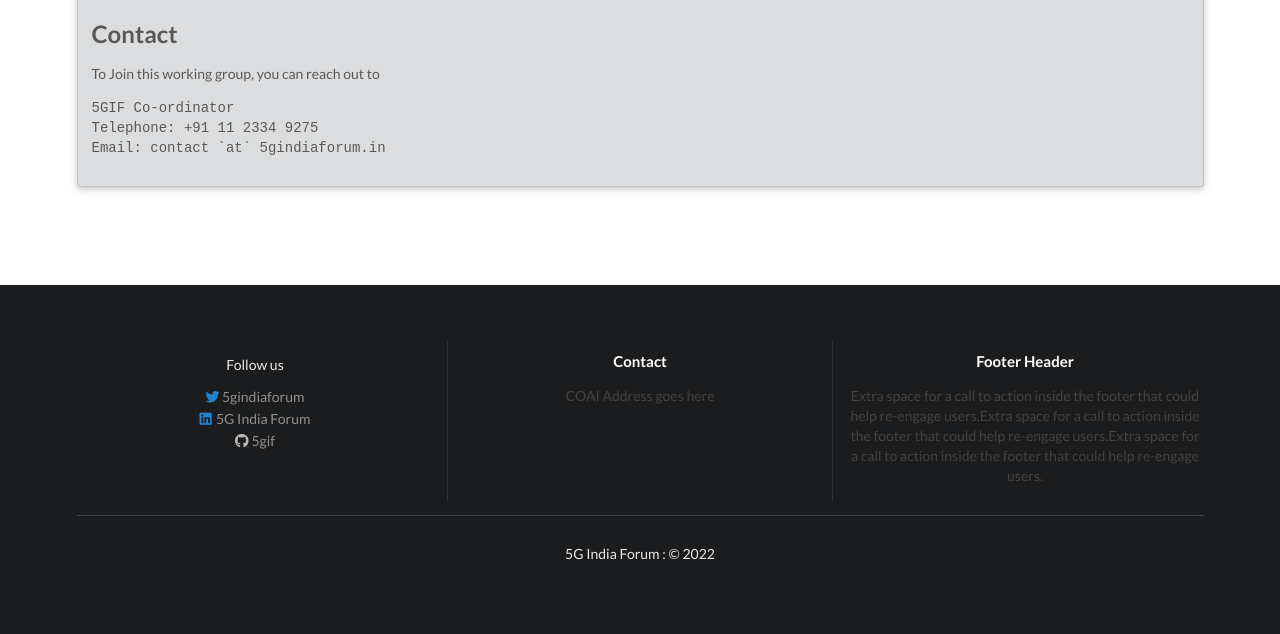
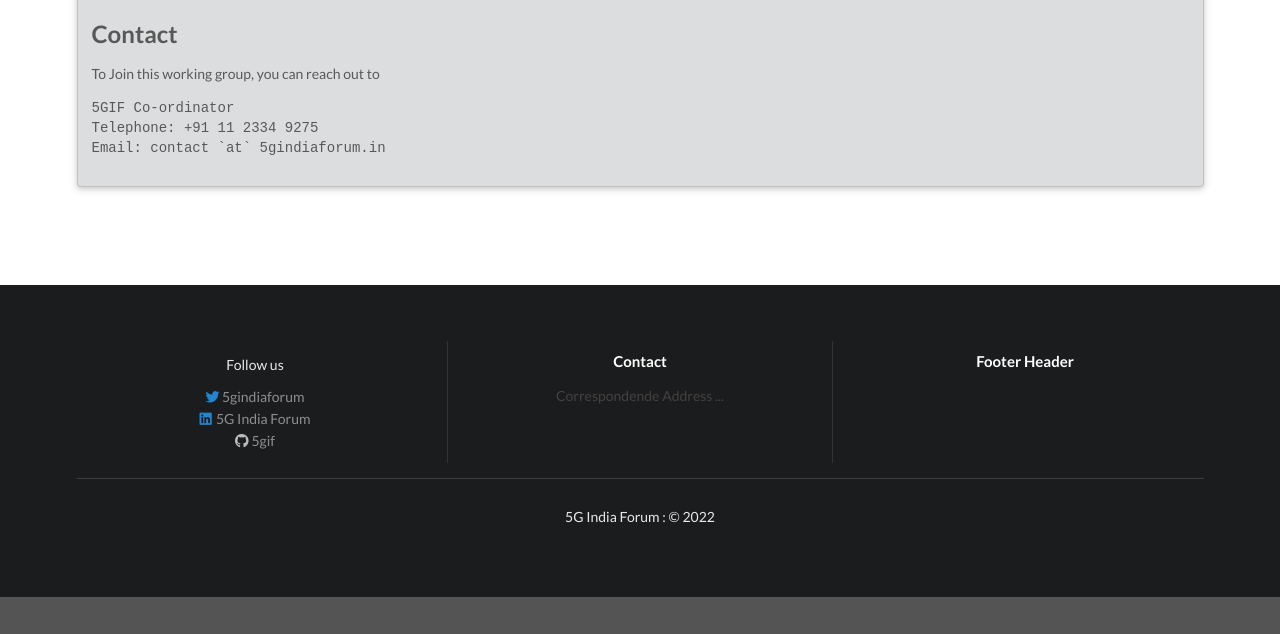
Before and after one commit to 5gif/beta, a Jekyll site: the page built from _wgs/wg-spectrum.md, in a window 1280 px wide and 900 px high, scrolled down 658 px, cut to the strip 266-900 px from the top of the window. Built offline with Jekyll 4.4.1, drawn with Linux system fonts in a browser that asks for light colours; nearby versions of some CDN libraries; after the commit the page ends 1521 px from its top, so only the background shows below that.

Commit message:
Update footer.html

```diff
--- a/_includes/footer.html
+++ b/_includes/footer.html
@@ -15,18 +15,13 @@
             <div class="column">
                 <h4 class="ui inverted  header">Contact</h4>
                 <span class="ui inverted " style="color: rgb(68, 65, 65);">
-                    COAI Address goes here
+                    Correspondende Address ...
                 </span>
             </div>
             <!-- <div class="column"> C </div> -->
             <div class="column">
                 <h4 class="ui inverted  header">Footer Header</h4>
-                <span class="ui inverted " style="color: rgb(68, 65, 65);">Extra space
-                    for a call to action inside
-                    the footer that could help re-engage
-                    users.Extra space for a call to action inside the footer that could help re-engage users.Extra space
-                    for a call to
-                    action inside the footer that could help re-engage users.</span>
+                <span class="ui inverted " style="color: rgb(68, 65, 65);"> </span>
             </div>
 
         </div>
```
